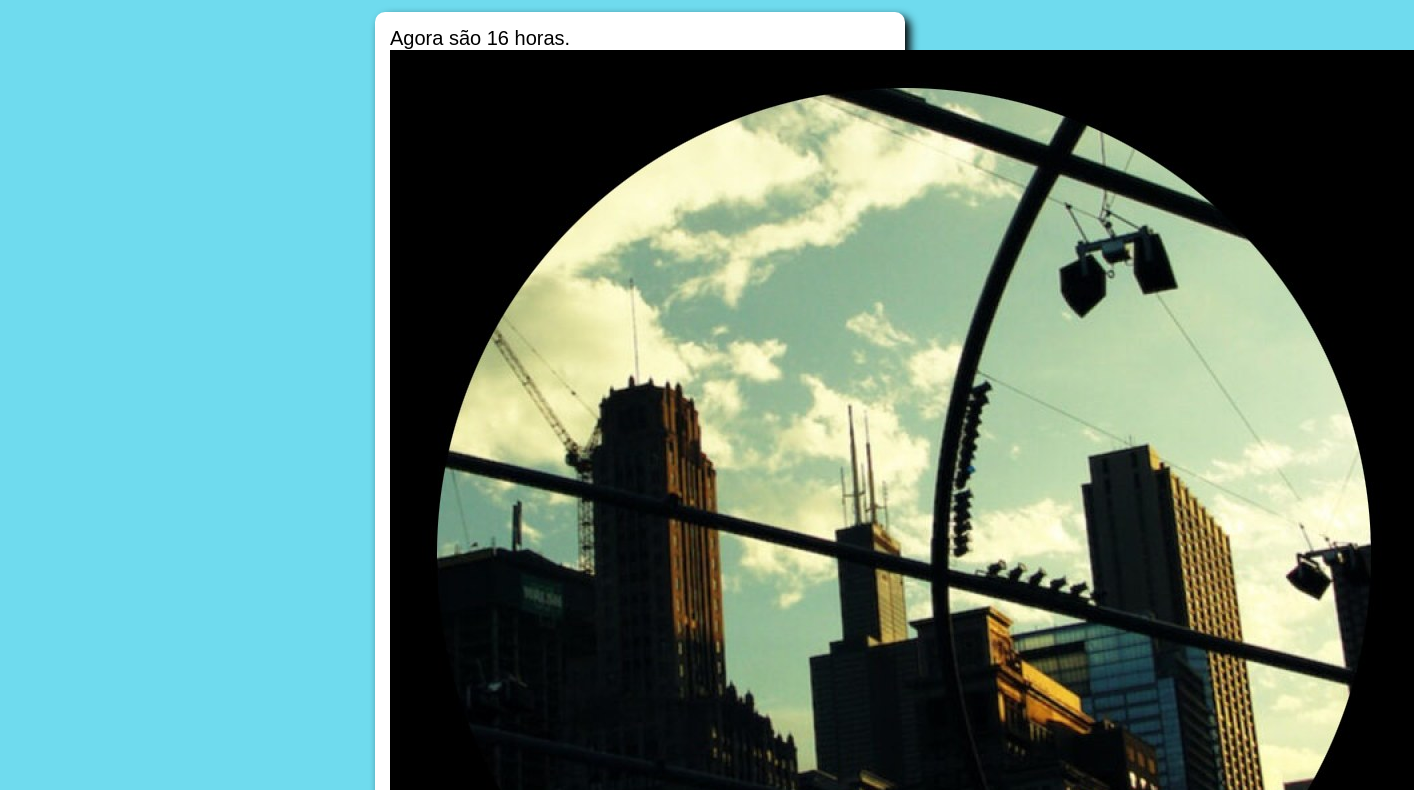
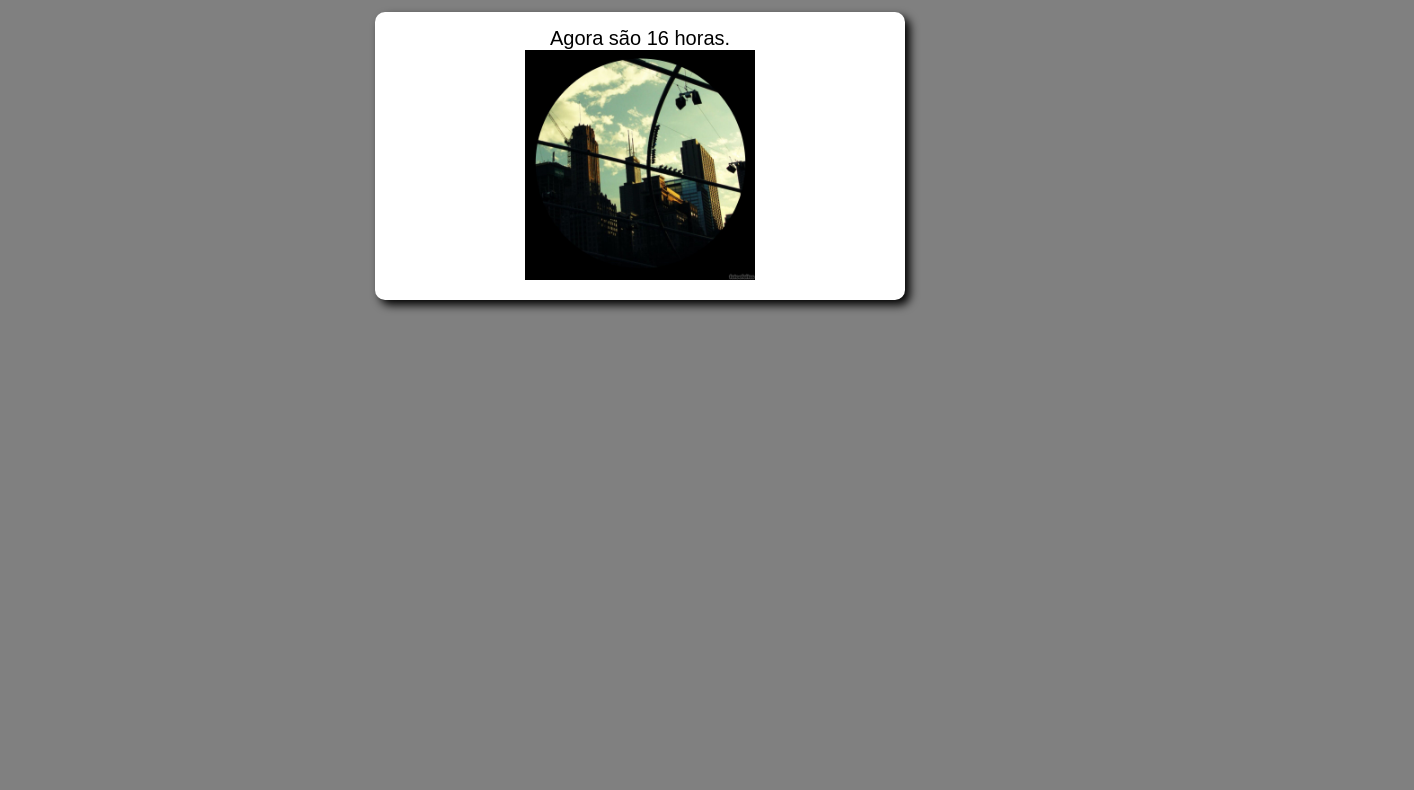
Before and after one commit to Eliarito/08-js-dom-condicoes, a plain HTML site: page index.html in a window 1280 px wide. Shown: the part 87-877 px from the top of the page, 1414 px wide, since content can reach past the window. After the commit the page ends 800 px from the top, so only its background shows below. Drawn offline with Linux system fonts and the light colour scheme.

Commit message:
Atualização Hora do Dia

```diff
--- a/estilo.css
+++ b/estilo.css
@@ -22,3 +22,11 @@ footer {
     text-align: center;
     font-style: italic;
 }
+
+div {
+    text-align: center;
+}
+
+img {
+    width: 230px;
+}
--- a/script.js
+++ b/script.js
@@ -7,11 +7,14 @@ function carregar() {
     if (hora >= 0 && hora < 12){
         //Bom Dia!
         img.src = 'fotomanha.jpg'
+        document.body.style.background = '#FFD700'
     }else if (hora >= 12 && hora < 18){
         //Boa Tarde!
         img.src = 'fototarde.jpg'
+        document.body.style.background = '#808080'
     }else{
         //Boa Noite!
         img.src = 'fotonoite.jpg'
+        document.body.style.background = '#00009C'
     }
 }
```
